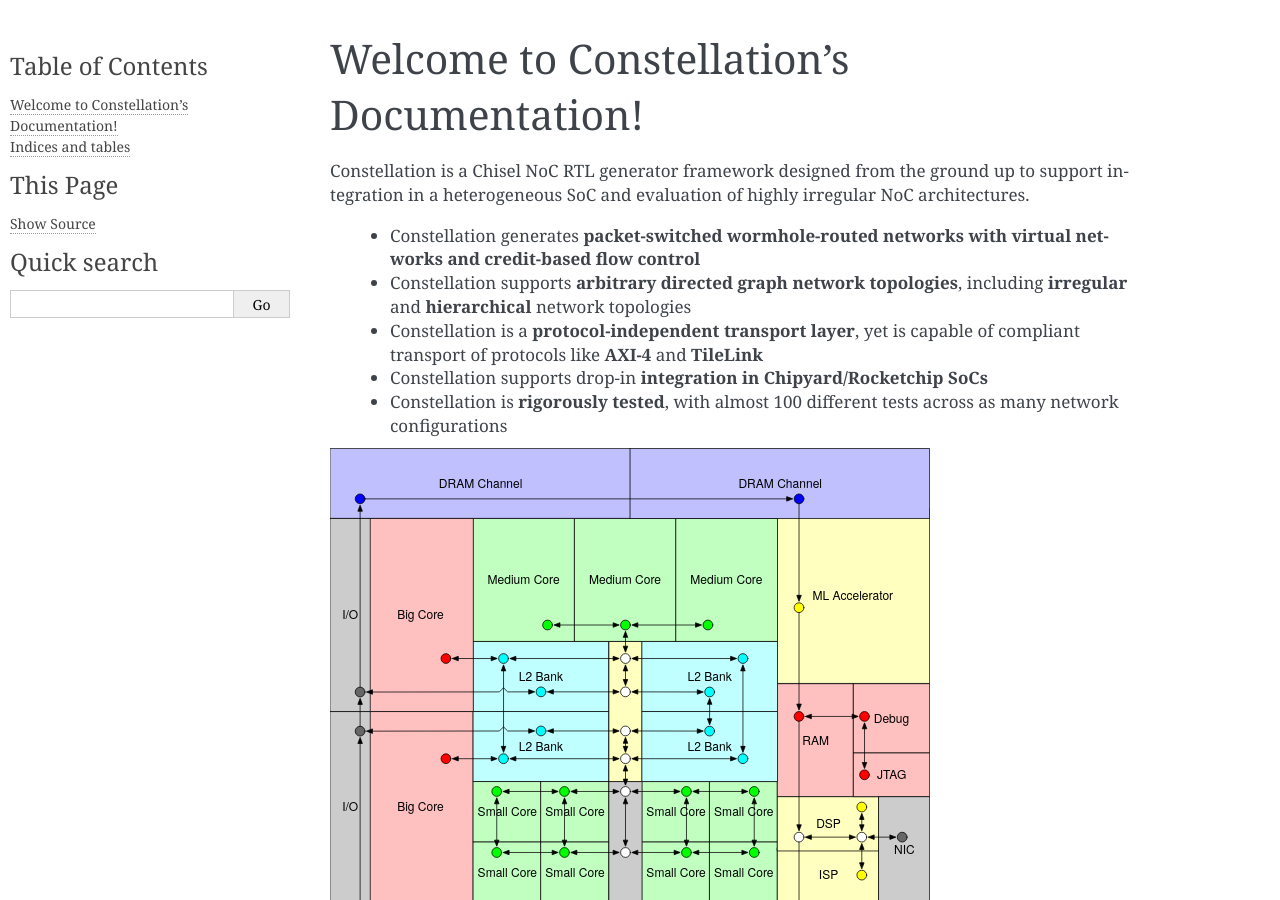
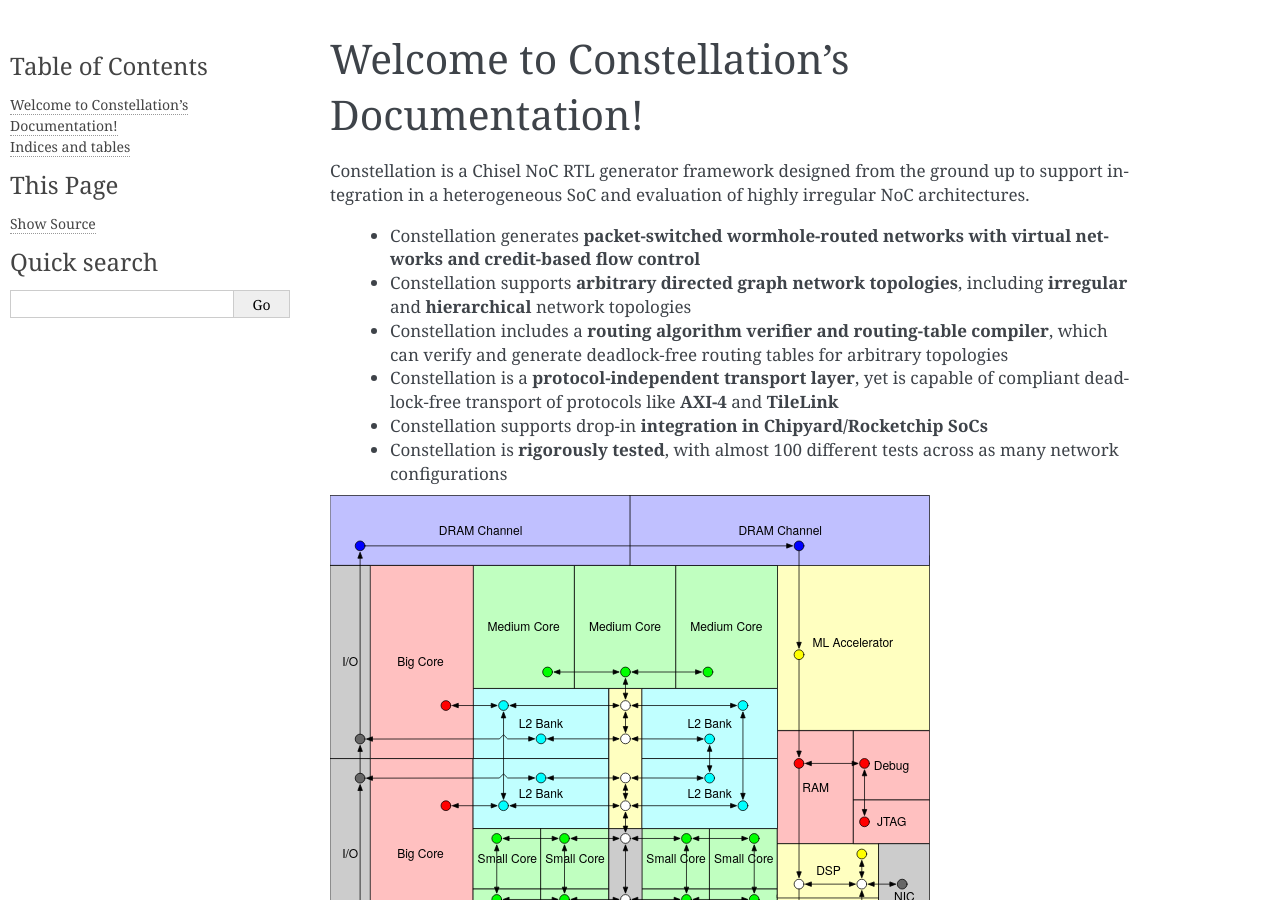
Before and after one commit to ucb-bar/constellation, a Sphinx documentation site: the page built from docs/source/index.rst, in a window 1280 px wide and 900 px high. Built offline with Sphinx 7.4.7, drawn with Linux system fonts in a browser that asks for light colours.

```diff
--- a/docs/source/index.rst
+++ b/docs/source/index.rst
@@ -12,7 +12,8 @@ Constellation is a Chisel NoC RTL generator framework designed from the ground u
 
  - Constellation generates **packet-switched wormhole-routed networks with virtual networks and credit-based flow control**
  - Constellation supports **arbitrary directed graph network topologies**, including **irregular** and **hierarchical** network topologies
- - Constellation is a **protocol-independent transport layer**, yet is capable of compliant transport of protocols like **AXI-4** and **TileLink**
+ - Constellation includes a **routing algorithm verifier and routing-table compiler**, which can verify and generate deadlock-free routing tables for arbitrary topologies
+ - Constellation is a **protocol-independent transport layer**, yet is capable of compliant deadlock-free transport of protocols like **AXI-4** and **TileLink**
  - Constellation supports drop-in **integration in Chipyard/Rocketchip SoCs**
  - Constellation is **rigorously tested**, with almost 100 different tests across as many network configurations
 
```
Also changed, not shown: README.md (+2 -1 lines).
